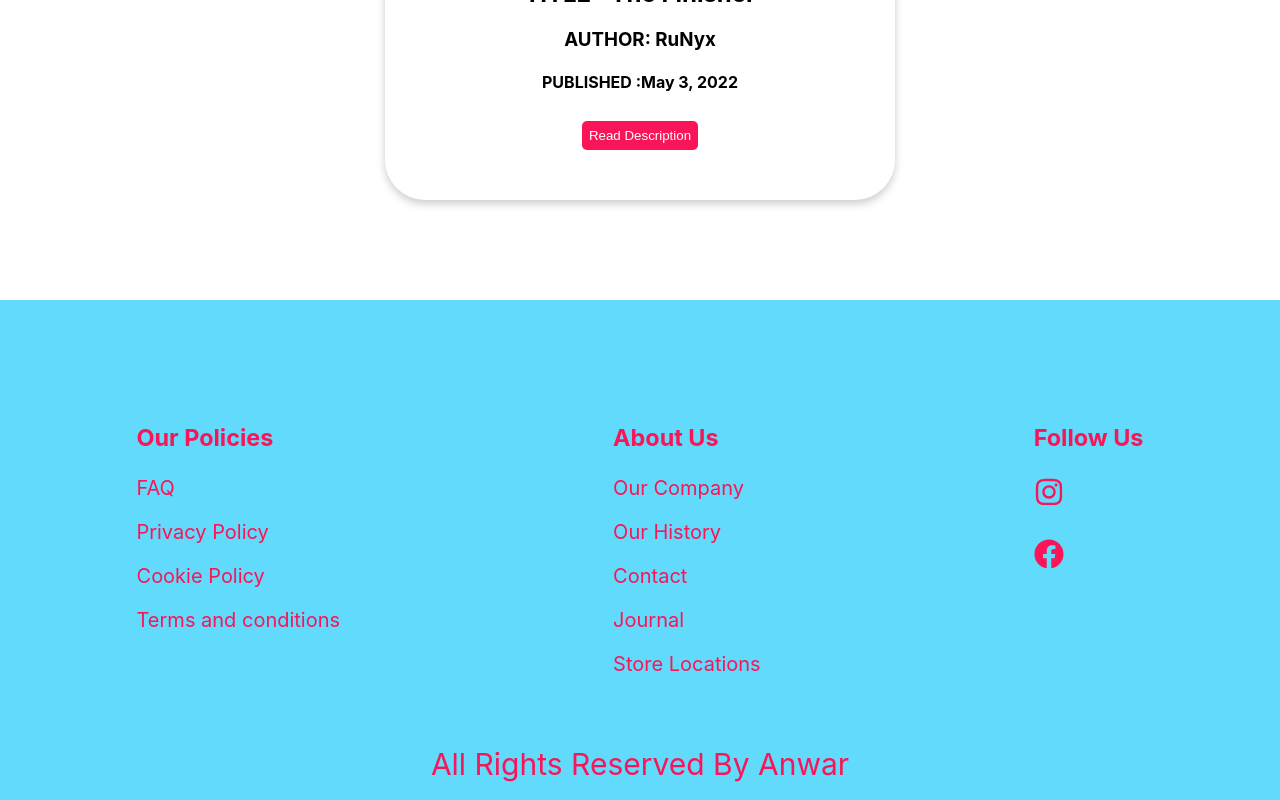
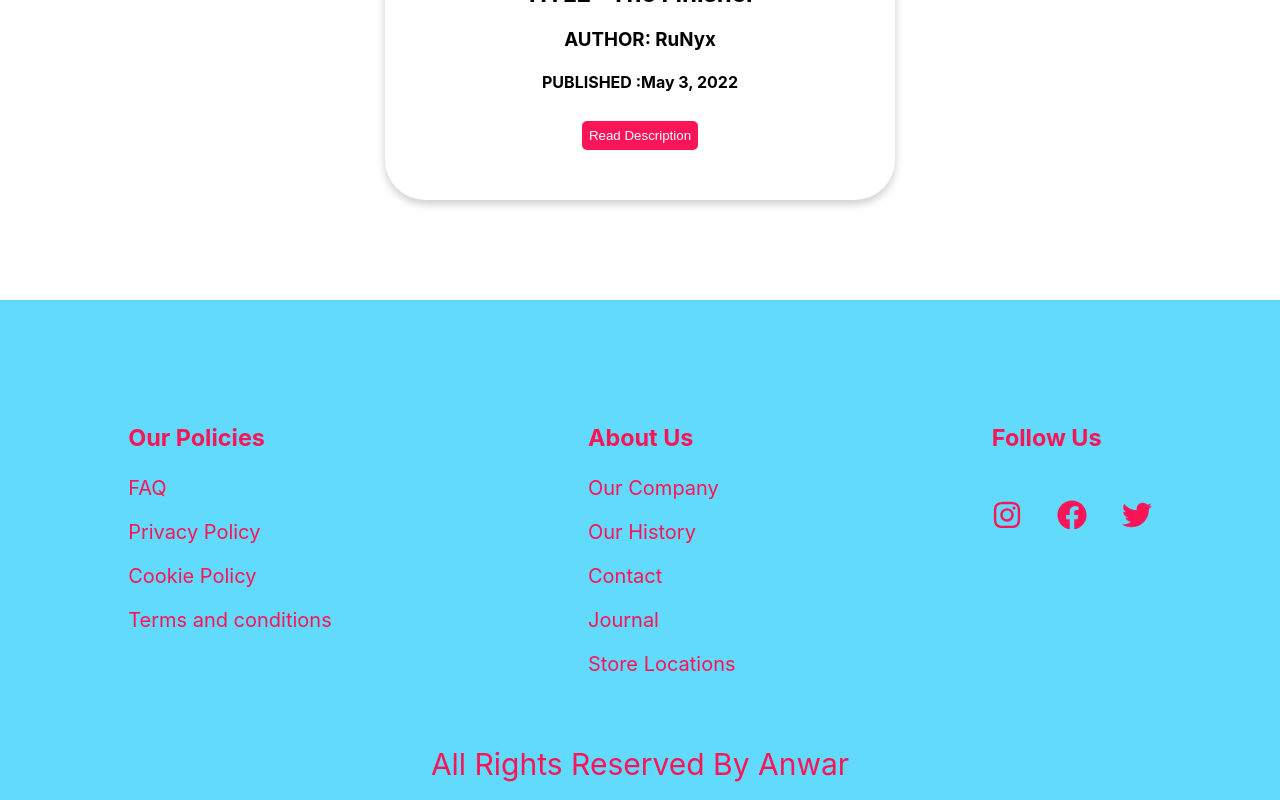
Before and after one commit to anwar730/my_book, a React (Create React App) app: page / in a window 1280 px wide. Shown: the part 8309-9109 px from the top of the page. Built offline with nearby package versions, Linux system fonts and the light colour scheme; data requests are answered from the project's data file.

Commit message:
Add icons to the footer

```diff
--- a/src/App.css
+++ b/src/App.css
@@ -202,3 +202,7 @@ a.active{
   font-size: 30px;
   margin-top: 60px;
 }
+.icons {
+  display: flex;
+  gap:35px
+}
--- a/src/components/Footer.js
+++ b/src/components/Footer.js
@@ -1,6 +1,6 @@
 // Put the footer here
 import React from 'react'
-import {FaInstagram,FaFacebook} from "react-icons/fa"
+import {FaInstagram,FaFacebook,FaTwitter} from "react-icons/fa"
 
 function Footer() {
   return (
@@ -28,6 +28,7 @@ function Footer() {
         <div className='icons'>
         <h2><FaInstagram/></h2>
         <h2><FaFacebook/></h2>
+        <h2><FaTwitter/></h2>
         </div>
       </div>
       </div>
--- a/src/components/NavBar.js
+++ b/src/components/NavBar.js
@@ -1,6 +1,7 @@
 // parent of navlinks i.e Home,Reading List , About
 
 import React from "react";
+import {FaSistrix} from "react-icons/fa"
 // import ReactDOM from "react-dom";
 /* Add NavLink to import */
 import { NavLink } from "react-router-dom";
--- a/src/components/ReadingList.js
+++ b/src/components/ReadingList.js
@@ -1,6 +1,7 @@
 
 import React, {useEffect, useState } from 'react'
 import Footer from "./Footer"
+import {FaCheck} from "react-icons/fa"
 
 
 function ReadingList() {
@@ -31,7 +32,9 @@ function ReadingList() {
             <h2>TITLE :  {readingBook.title}</h2>
             <h3>AUTHOR: {readingBook.Author}</h3>
             <h4>PUBLISHED :{readingBook.Year}</h4>
-            <button id='card-btn' style={{background:'green'}}>Done Reading</button>
+            <button id='card-btn' style={{background:'green'}}>Done Reading
+            <FaCheck style={{paddingLeft:10}}/>
+            </button>
             </div>
             </>
             )
```
